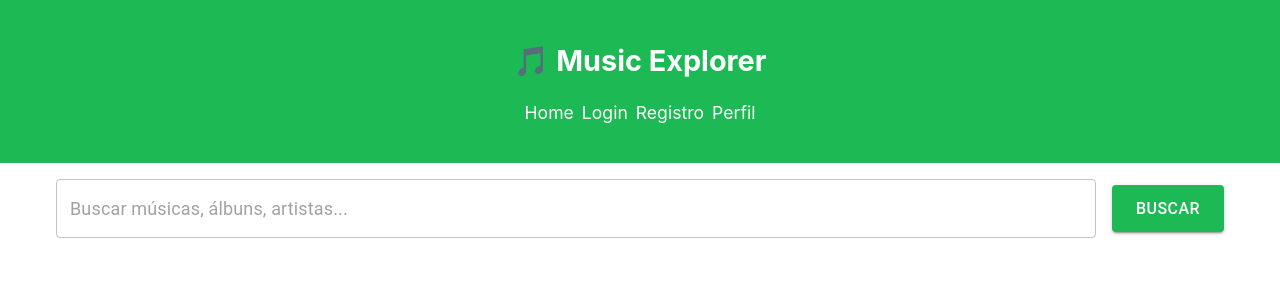
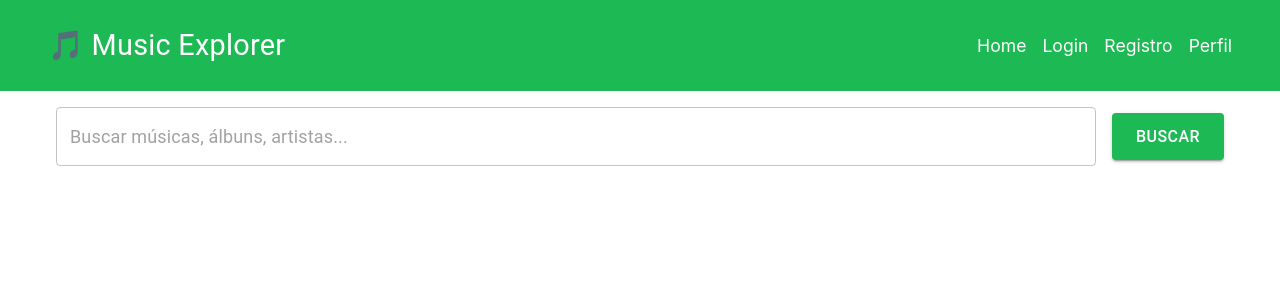
Before and after one commit to marcelosampaio/MusicExplorer, a React (Create React App) app: page / in a window 1280 px wide. Shown: the top 300 px of the page. Built offline with nearby package versions, Linux system fonts and the light colour scheme; the HTML template or start-up script is replaced by a standard one.

Commit message:
fix: Header and NavBar MUI implementation

```diff
--- a/src/components/Header.js
+++ b/src/components/Header.js
@@ -1,13 +1,32 @@
-import { Link } from "react-router-dom";
-import "./../styles/Header.css";
+import { Box, Typography } from "@mui/material";
 import NavBar from "./NavBar";
 
 function Header() {
   return (
-    <header className="header">
-      <h1 className="logo">🎵 Music Explorer</h1>
+    <Box
+      component="header"
+      sx={{
+        display: "flex",
+        flexDirection: { xs: "column", sm: "row" },
+        alignItems: "center",
+        justifyContent: { xs: "center", sm: "space-between" },
+        backgroundColor: "#1db954",
+        color: "#fff",
+        p: { xs: "1rem", sm: "1.2rem 2rem", md: "1.5rem 3rem" },
+      }}
+    >
+      <Typography
+        component="h1"
+        sx={{
+          fontSize: { xs: "1.4rem", sm: "1.6rem", md: "1.8rem" },
+          mb: { xs: "0.5rem", sm: 0 },
+        }}
+      >
+        🎵 Music Explorer
+      </Typography>
+
       <NavBar />
-    </header>
+    </Box>
   );
 }
 
--- a/src/components/Navbar.js
+++ b/src/components/Navbar.js
@@ -1,14 +1,73 @@
+import { Box, Link as MuiLink } from "@mui/material";
 import { Link } from "react-router-dom";
-import "./../styles/NavBar.css";
 
 function NavBar() {
   return (
-    <nav className="nav-bar">
-      <Link className="nav-link" to="/">Home</Link>
-      <Link className="nav-link" to="/login">Login</Link>
-      <Link className="nav-link" to="/register">Registro</Link>
-      <Link className="nav-link" to="/profile">Perfil</Link>
-    </nav>
+    <Box
+      component="nav"
+      sx={{
+        display: "flex",
+        flexDirection: { xs: "column", sm: "row" },
+        alignItems: "center",
+        gap: { xs: "0.5rem", sm: "1rem" },
+      }}
+    >
+      <MuiLink
+        component={Link}
+        to="/"
+        underline="none"
+        sx={{
+          color: "#fff",
+          fontSize: { xs: "0.9rem", sm: "1rem", md: "1.1rem" },
+          transition: "opacity 0.2s ease",
+          "&:hover": { opacity: 0.8 },
+        }}
+      >
+        Home
+      </MuiLink>
+
+      <MuiLink
+        component={Link}
+        to="/login"
+        underline="none"
+        sx={{
+          color: "#fff",
+          fontSize: { xs: "0.9rem", sm: "1rem", md: "1.1rem" },
+          transition: "opacity 0.2s ease",
+          "&:hover": { opacity: 0.8 },
+        }}
+      >
+        Login
+      </MuiLink>
+
+      <MuiLink
+        component={Link}
+        to="/register"
+        underline="none"
+        sx={{
+          color: "#fff",
+          fontSize: { xs: "0.9rem", sm: "1rem", md: "1.1rem" },
+          transition: "opacity 0.2s ease",
+          "&:hover": { opacity: 0.8 },
+        }}
+      >
+        Registro
+      </MuiLink>
+
+      <MuiLink
+        component={Link}
+        to="/profile"
+        underline="none"
+        sx={{
+          color: "#fff",
+          fontSize: { xs: "0.9rem", sm: "1rem", md: "1.1rem" },
+          transition: "opacity 0.2s ease",
+          "&:hover": { opacity: 0.8 },
+        }}
+      >
+        Perfil
+      </MuiLink>
+    </Box>
   );
 }
 
--- a/src/styles/Header.css
+++ /dev/null
@@ -1,64 +0,0 @@
-.header {
-  display: flex;
-  flex-direction: column;
-  align-items: center;
-  justify-content: center;
-  background: #1db954;
-  color: #fff;
-  padding: 1rem;
-}
-
-.logo {
-  font-size: 1.4rem;
-  margin-bottom: 0.5rem;
-}
-
-nav {
-  display: flex;
-  flex-direction: column;
-  gap: 0.5rem;
-  align-items: center;
-}
-
-nav a {
-  color: #fff;
-  text-decoration: none;
-  font-size: 0.9rem;
-}
-
-/* Tablet */
-@media (min-width: 601px) and (max-width: 1024px) {
-  .header {
-    flex-direction: row;
-    justify-content: space-between;
-    padding: 1.2rem 2rem;
-  }
-
-  nav {
-    flex-direction: row;
-    gap: 1rem;
-  }
-
-  .logo {
-    font-size: 1.6rem;
-  }
-
-  nav a {
-    font-size: 1rem;
-  }
-}
-
-/* Desktop */
-@media (min-width: 1025px) {
-  .header {
-    padding: 1.5rem 3rem;
-  }
-
-  .logo {
-    font-size: 1.8rem;
-  }
-
-  nav a {
-    font-size: 1.1rem;
-  }
-}
--- a/src/styles/NavBar.css
+++ /dev/null
@@ -1,13 +0,0 @@
-.nav-bar {
-    background: #1db954;
-    color: #fff;
-    padding: 1rem;
-    display: flex;
-    justify-content: flex-start;
-    flex-direction: row;
-    align-items: flex-start;
-}
-
-.nav-link {
-    margin-right: "10px";
-}
```
